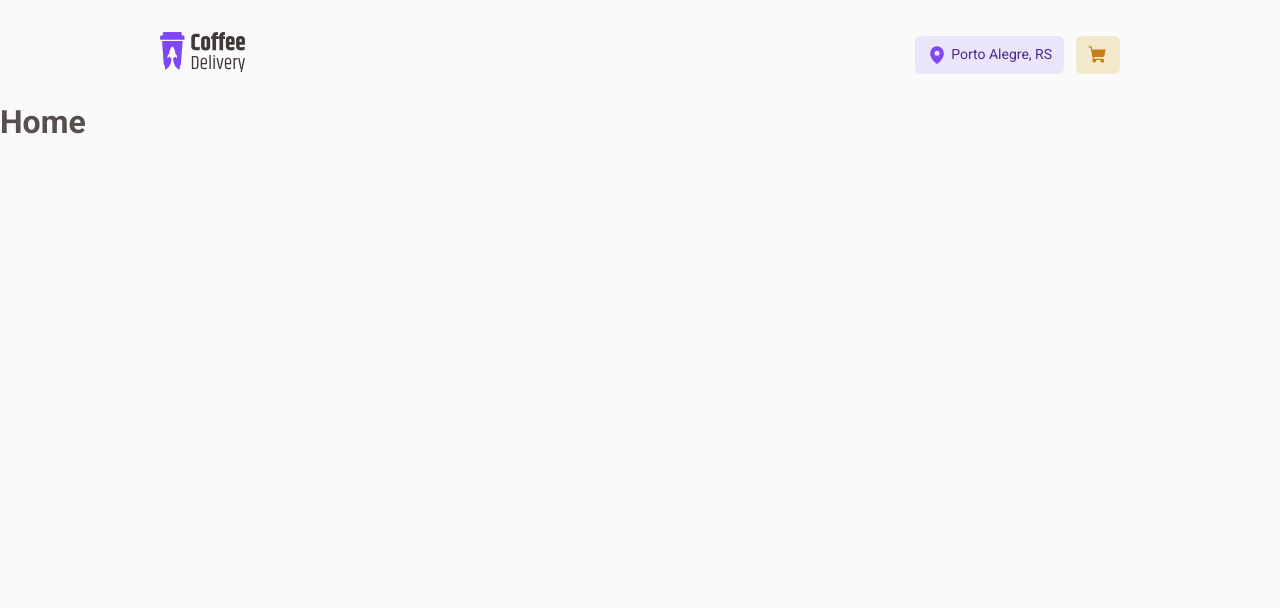
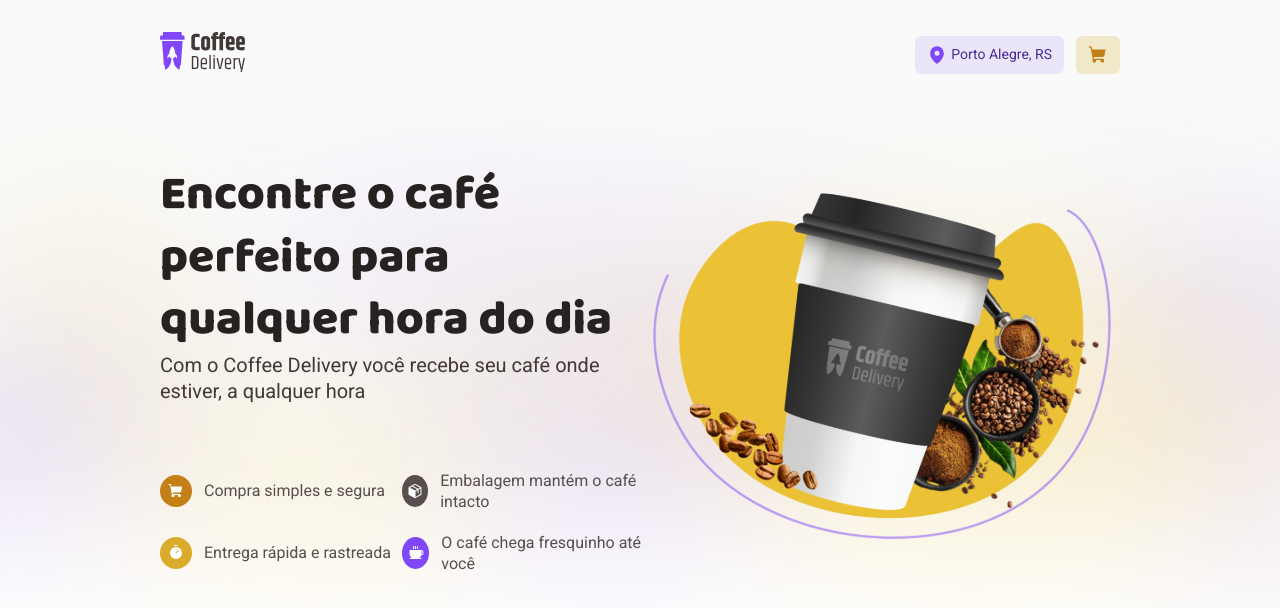
Before and after one commit to luiscns-alt/rocketseat-Desafio-02-Coffee-Delivery, a React (Vite) app: page / in a window 1280 px wide. Shown: the top 608 px of the page. Built offline with nearby package versions, Linux system fonts and the light colour scheme.

Commit message:
feat: add banner styles.

```diff
--- a/package.json
+++ b/package.json
@@ -12,6 +12,7 @@
   },
   "dependencies": {
     "phosphor-react": "^1.4.1",
+    "polished": "^4.2.2",
     "react": "^18.2.0",
     "react-dom": "^18.2.0",
     "react-router-dom": "^6.3.0",
--- /dev/null
+++ b/src/components/Typography.ts
@@ -0,0 +1,29 @@
+import styled from 'styled-components'
+
+interface TitleTextProps {
+  size?: 'XL' | 'L' | 'M' | 'S' | 'XS'
+  color?: 'title' | 'subtitle' | 'text'
+  weight?: string | number
+}
+
+interface RegularTextProps {
+  size?: 'L' | 'M' | 'S'
+  color?: 'text' | 'subtitle' | 'label'
+  weight?: string | number
+}
+
+export const TitleText = styled.h1<TitleTextProps>`
+  color: ${({ theme, color }) => theme.colors[`--${color ?? 'title'}`]};
+  font-size: ${({ theme, size }) => theme.textSizes[`--title-${size ?? 'M'}`]};
+  font-family: ${({ theme }) => theme.fonts.title};
+  line-height: 130%;
+  font-weight: ${({ weight }) => weight ?? 800};
+`
+
+export const RegularText = styled.p<RegularTextProps>`
+  color: ${({ theme, color }) => theme.colors[`--${color ?? 'text'}`]};
+  font-size: ${({ theme, size }) =>
+    theme.textSizes[`--text-regular-${size ?? 'M'}`]};
+  line-height: 130%;
+  font-weight: ${({ weight }) => weight ?? 400};
+`
--- a/src/pages/Home/index.tsx
+++ b/src/pages/Home/index.tsx
@@ -1,7 +1,57 @@
+import { Coffee, Package, ShoppingCart, Timer } from 'phosphor-react'
+import { useTheme } from 'styled-components'
+import bannerImg from '../../assets/img--banner.svg'
+import { RegularText, TitleText } from '../../components/Typography'
+import {
+  BenefitsCard,
+  HomeContainer,
+  IconContainer,
+  InfoWithIconContainer,
+} from './styles'
+
 export function Home() {
+  const { colors } = useTheme()
+
   return (
-    <div>
-      <h1>Home</h1>
-    </div>
+    <HomeContainer>
+      <div>
+        <TitleText size="XL">
+          Encontre o café perfeito para qualquer hora do dia
+        </TitleText>
+        <RegularText as="h3" size="L" color="subtitle">
+          Com o Coffee Delivery você recebe seu café onde estiver, a qualquer
+          hora
+        </RegularText>
+        <BenefitsCard>
+          <InfoWithIconContainer>
+            <IconContainer iconBg={colors['--yellow-dark']}>
+              <ShoppingCart weight="fill" />
+            </IconContainer>
+            Compra simples e segura
+          </InfoWithIconContainer>
+          <InfoWithIconContainer>
+            <IconContainer iconBg={colors['--text']}>
+              <Package weight="fill" />
+            </IconContainer>
+            Embalagem mantém o café intacto
+          </InfoWithIconContainer>
+          <InfoWithIconContainer>
+            <IconContainer iconBg={colors['--yellow']}>
+              <Timer weight="fill" />
+            </IconContainer>
+            Entrega rápida e rastreada
+          </InfoWithIconContainer>
+          <InfoWithIconContainer>
+            <IconContainer iconBg={colors['--purple']}>
+              <Coffee weight="fill" />
+            </IconContainer>
+            O café chega fresquinho até você
+          </InfoWithIconContainer>
+        </BenefitsCard>
+      </div>
+      <div>
+        <img src={bannerImg} alt="" />
+      </div>
+    </HomeContainer>
   )
 }
--- a/src/pages/Home/styles.tsx
+++ b/src/pages/Home/styles.tsx
@@ -0,0 +1,50 @@
+import styled from 'styled-components'
+import introBackgroundImg from '../../assets/background--home.svg'
+import { rgba } from 'polished'
+
+export const HomeContainer = styled.section`
+  width: 100%;
+  height: 54.4rem;
+  display: flex;
+  align-items: center;
+  justify-content: space-between;
+  padding: 9.4rem 16rem 10.8rem;
+
+  background: ${({ theme }) => `url(${introBackgroundImg}) no-repeat center,
+      linear-gradient(
+        0deg,
+        ${theme.colors['--white']} 0%,
+        ${rgba(theme.colors['--background'], 0.2)} 50%,
+        ${theme.colors['--background']} 100%
+      )`};
+  background-size: cover;
+`
+
+export const BenefitsCard = styled.div`
+  width: 100%;
+  display: grid;
+  grid-template-columns: 1fr 1fr;
+  row-gap: 2rem;
+  margin-top: 6.6rem;
+`
+
+export const InfoWithIconContainer = styled.div`
+  display: flex;
+  align-items: center;
+  gap: 1.2rem;
+`
+
+interface IconsContainerProps {
+  iconBg: string
+}
+
+export const IconContainer = styled.div<IconsContainerProps>`
+  width: 3.2rem;
+  height: 3.2rem;
+  border-radius: 50%;
+  background: ${({ iconBg }) => iconBg};
+  color: ${({ theme }) => theme.colors['--white']};
+  display: flex;
+  align-items: center;
+  justify-content: center;
+`
```
Also changed, not shown: src/assets/background--home.svg (added).
